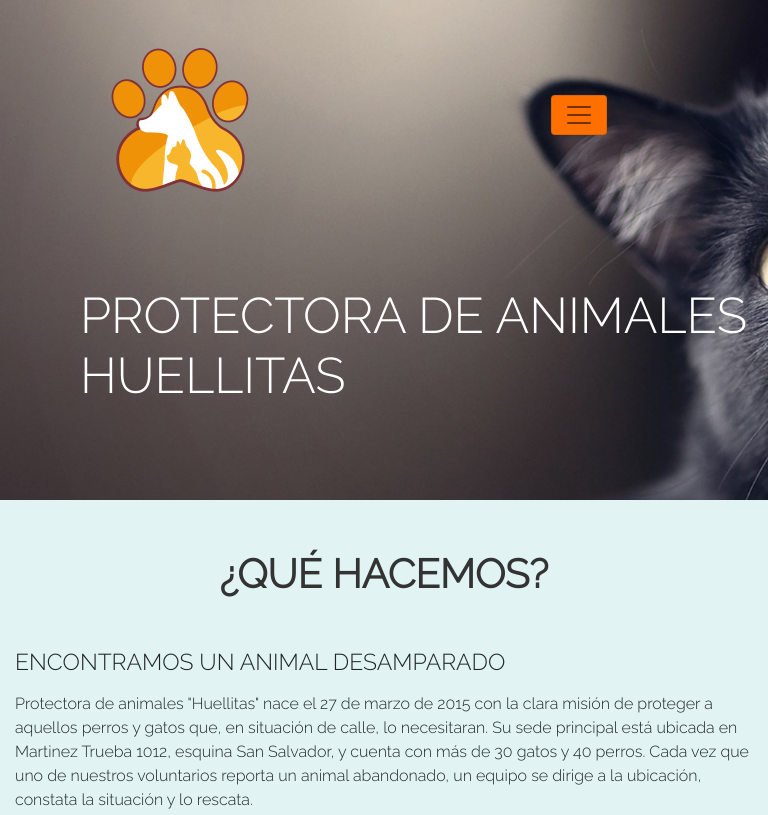
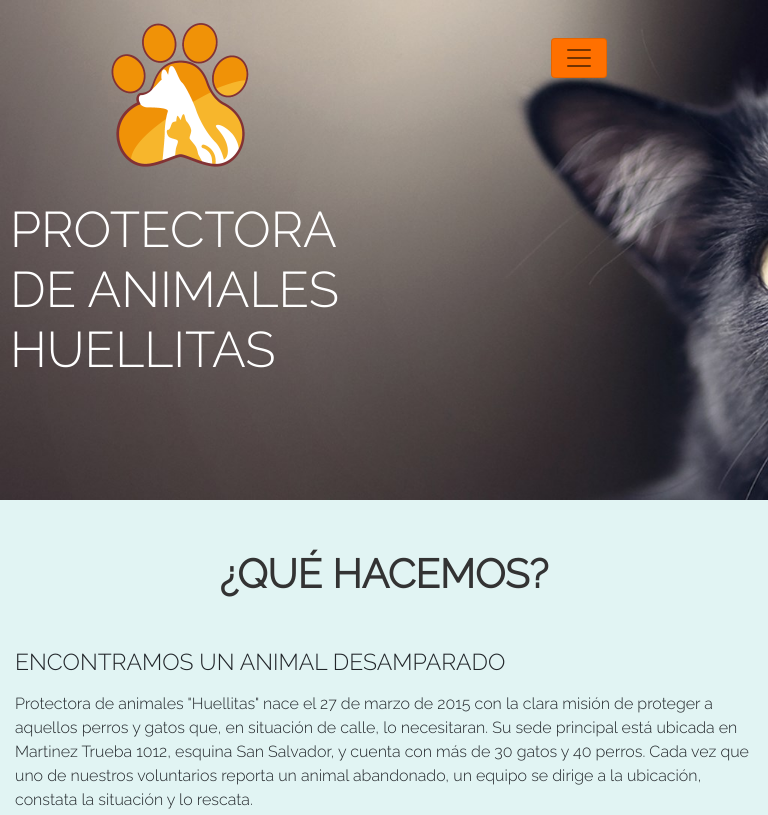
Before and after one commit to Jruiz1994/Protectora-de-animales, a website: page index.html in a window 768 px wide. Shown: the top 815 px of the page. Drawn offline with nearby package versions, Linux system fonts and the light colour scheme.

Commit message:
Correccion de alineacion menu tablet

```diff
--- a/scss/index.scss
+++ b/scss/index.scss
@@ -530,13 +530,14 @@ button.btn.btn-primary:hover {
         grid-template-rows: 200px 300px;
         grid-template-areas:
             "logo menu"
-            "titulo titulo";
+            "titulo menu";
         justify-items: center;
-        align-items: center;
+        align-items: start;
     }
 
     .logoHeader {
         grid-area: logo;
+        margin-top: 20px;
     }
 
     .header__headerMenu {
@@ -545,6 +546,9 @@ button.btn.btn-primary:hover {
 
     .titulo {
         grid-area: titulo;
+        margin: 0 auto;
+        font-size: 50px;
+        padding-left: 10px;
     }
 
     .gridFooter {
```
Also changed, not shown: css/index.css.
